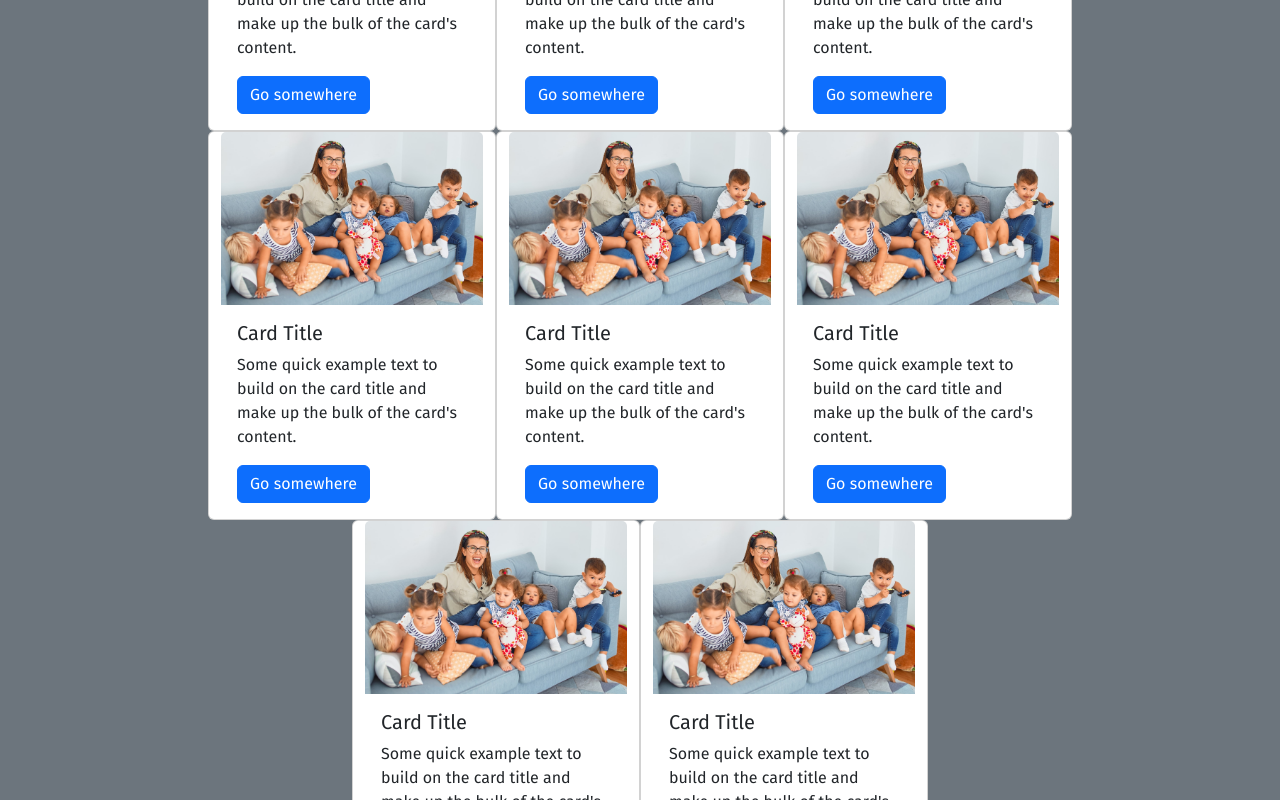
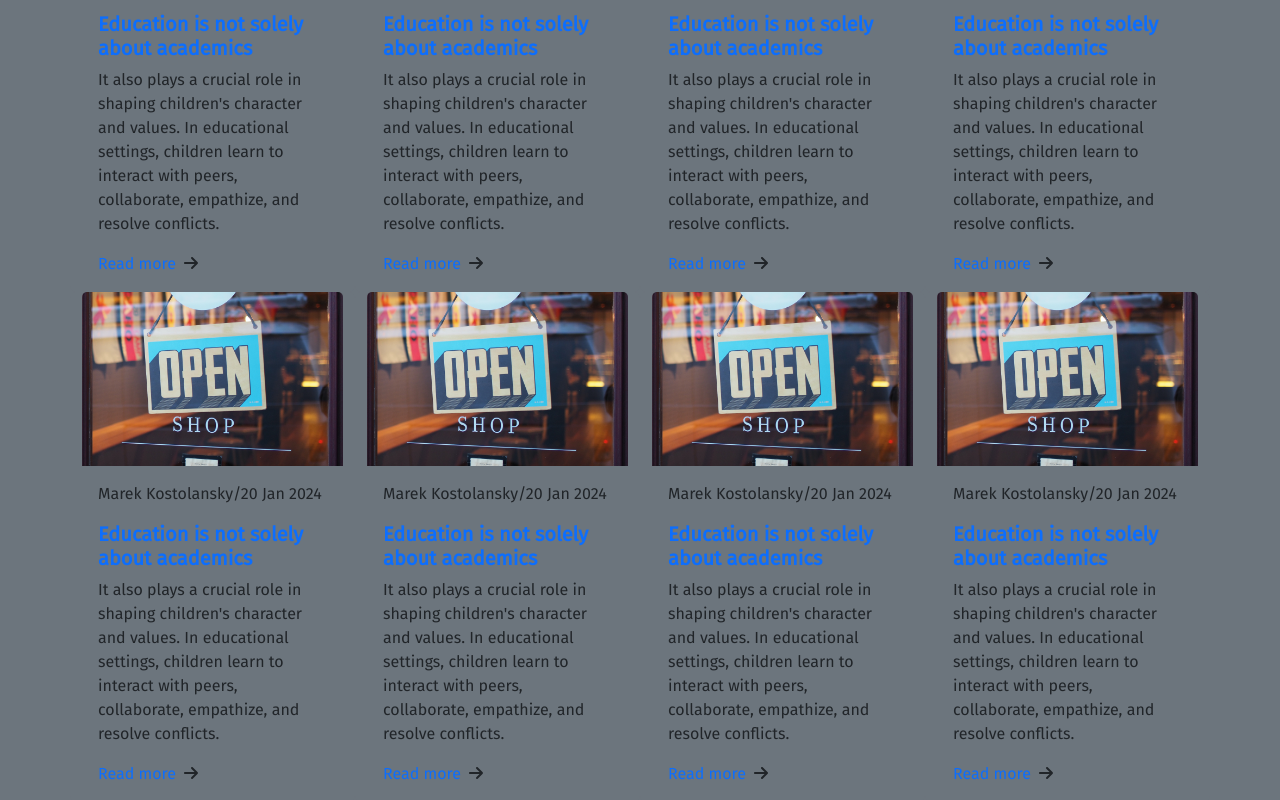
Before and after one commit to maderi21/blog, a JavaScript app: page / in a window 1280 px wide. Shown: the part 2120-2920 px from the top of the page. Built offline with nearby package versions, Linux system fonts and the light colour scheme; the HTML template or start-up script is replaced by a standard one; a web font is replaced by a local one.

Commit message:
blog posts final

```diff
--- a/src/App.js
+++ b/src/App.js
@@ -243,93 +243,161 @@ function App() {
               <img src={break1} className="img-fluid" />
             </Col>
           </Row>
-          <Row className="d-flex align-items-center justify-content-center">
-            <Card style={{ width: "18rem" }} className="d-flex">
-              <Card.Img variant="top" src={blog3} />
+          <p className="text-primary fw-bold">Blog posts</p>
+          <Row
+            md={4}
+            className="d-flex align-items-center justify-content-center"
+          >
+            <Card className="border-0 bg-secondary ">
+              <Card.Img variant="top" src={blog1} />
               <Card.Body>
-                <Card.Title>Card Title</Card.Title>
+                <Card.Text>Marek Kostolansky/20 Jan 2024</Card.Text>
+                <Card.Title className="text-primary fw-bold">
+                  Education is not solely about academics
+                </Card.Title>
                 <Card.Text>
-                  Some quick example text to build on the card title and make up
-                  the bulk of the card's content.
+                  It also plays a crucial role in shaping children's character
+                  and values. In educational settings, children learn to
+                  interact with peers, collaborate, empathize, and resolve
+                  conflicts.
                 </Card.Text>
-                <Button variant="primary">Go somewhere</Button>
+                <Card.Link className="text-decoration-none">
+                  Read more
+                </Card.Link>
+                <FontAwesomeIcon className="px-2" icon={faArrowRight} />
               </Card.Body>
             </Card>
-            <Card style={{ width: "18rem" }}>
-              <Card.Img variant="top" src={blog3} />
+            <Card className="border-0 bg-secondary ">
+              <Card.Img variant="top" src={blog1} />
               <Card.Body>
-                <Card.Title>Card Title</Card.Title>
+                <Card.Text>Marek Kostolansky/20 Jan 2024</Card.Text>
+                <Card.Title className="text-primary fw-bold">
+                  Education is not solely about academics
+                </Card.Title>
                 <Card.Text>
-                  Some quick example text to build on the card title and make up
-                  the bulk of the card's content.
+                  It also plays a crucial role in shaping children's character
+                  and values. In educational settings, children learn to
+                  interact with peers, collaborate, empathize, and resolve
+                  conflicts.
                 </Card.Text>
-                <Button variant="primary">Go somewhere</Button>
+                <Card.Link className="text-decoration-none">
+                  Read more
+                </Card.Link>
+                <FontAwesomeIcon className="px-2" icon={faArrowRight} />
               </Card.Body>
             </Card>
-            <Card style={{ width: "18rem" }}>
-              <Card.Img variant="top" src={blog3} />
+            <Card className="border-0 bg-secondary ">
+              <Card.Img variant="top" src={blog1} />
               <Card.Body>
-                <Card.Title>Card Title</Card.Title>
+                <Card.Text>Marek Kostolansky/20 Jan 2024</Card.Text>
+                <Card.Title className="text-primary fw-bold">
+                  Education is not solely about academics
+                </Card.Title>
                 <Card.Text>
-                  Some quick example text to build on the card title and make up
-                  the bulk of the card's content.
+                  It also plays a crucial role in shaping children's character
+                  and values. In educational settings, children learn to
+                  interact with peers, collaborate, empathize, and resolve
+                  conflicts.
                 </Card.Text>
-                <Button variant="primary">Go somewhere</Button>
+                <Card.Link className="text-decoration-none">
+                  Read more
+                </Card.Link>
+                <FontAwesomeIcon className="px-2" icon={faArrowRight} />
               </Card.Body>
             </Card>
-            <Card style={{ width: "18rem" }}>
-              <Card.Img variant="top" src={blog3} />
+            <Card className="border-0 bg-secondary ">
+              <Card.Img variant="top" src={blog1} />
               <Card.Body>
-                <Card.Title>Card Title</Card.Title>
+                <Card.Text>Marek Kostolansky/20 Jan 2024</Card.Text>
+                <Card.Title className="text-primary fw-bold">
+                  Education is not solely about academics
+                </Card.Title>
                 <Card.Text>
-                  Some quick example text to build on the card title and make up
-                  the bulk of the card's content.
+                  It also plays a crucial role in shaping children's character
+                  and values. In educational settings, children learn to
+                  interact with peers, collaborate, empathize, and resolve
+                  conflicts.
                 </Card.Text>
-                <Button variant="primary">Go somewhere</Button>
+                <Card.Link className="text-decoration-none">
+                  Read more
+                </Card.Link>
+                <FontAwesomeIcon className="px-2" icon={faArrowRight} />
               </Card.Body>
             </Card>
-            <Card style={{ width: "18rem" }}>
-              <Card.Img variant="top" src={blog3} />
+            <Card className="border-0 bg-secondary ">
+              <Card.Img variant="top" src={blog1} />
               <Card.Body>
-                <Card.Title>Card Title</Card.Title>
+                <Card.Text>Marek Kostolansky/20 Jan 2024</Card.Text>
+                <Card.Title className="text-primary fw-bold">
+                  Education is not solely about academics
+                </Card.Title>
                 <Card.Text>
-                  Some quick example text to build on the card title and make up
-                  the bulk of the card's content.
+                  It also plays a crucial role in shaping children's character
+                  and values. In educational settings, children learn to
+                  interact with peers, collaborate, empathize, and resolve
+                  conflicts.
                 </Card.Text>
-                <Button variant="primary">Go somewhere</Button>
+                <Card.Link className="text-decoration-none">
+                  Read more
+                </Card.Link>
+                <FontAwesomeIcon className="px-2" icon={faArrowRight} />
               </Card.Body>
             </Card>
-            <Card style={{ width: "18rem" }}>
-              <Card.Img variant="top" src={blog3} />
+            <Card className="border-0 bg-secondary ">
+              <Card.Img variant="top" src={blog1} />
               <Card.Body>
-                <Card.Title>Card Title</Card.Title>
+                <Card.Text>Marek Kostolansky/20 Jan 2024</Card.Text>
+                <Card.Title className="text-primary fw-bold">
+                  Education is not solely about academics
+                </Card.Title>
                 <Card.Text>
-                  Some quick example text to build on the card title and make up
-                  the bulk of the card's content.
+                  It also plays a crucial role in shaping children's character
+                  and values. In educational settings, children learn to
+                  interact with peers, collaborate, empathize, and resolve
+                  conflicts.
                 </Card.Text>
-                <Button variant="primary">Go somewhere</Button>
+                <Card.Link className="text-decoration-none">
+                  Read more
+                </Card.Link>
+                <FontAwesomeIcon className="px-2" icon={faArrowRight} />
               </Card.Body>
             </Card>
-            <Card style={{ width: "18rem" }}>
-              <Card.Img variant="top" src={blog3} />
+            <Card className="border-0 bg-secondary ">
+              <Card.Img variant="top" src={blog1} />
               <Card.Body>
-                <Card.Title>Card Title</Card.Title>
+                <Card.Text>Marek Kostolansky/20 Jan 2024</Card.Text>
+                <Card.Title className="text-primary fw-bold">
+                  Education is not solely about academics
+                </Card.Title>
                 <Card.Text>
-                  Some quick example text to build on the card title and make up
-                  the bulk of the card's content.
+                  It also plays a crucial role in shaping children's character
+                  and values. In educational settings, children learn to
+                  interact with peers, collaborate, empathize, and resolve
+                  conflicts.
                 </Card.Text>
-                <Button variant="primary">Go somewhere</Button>
+                <Card.Link className="text-decoration-none">
+                  Read more
+                </Card.Link>
+                <FontAwesomeIcon className="px-2" icon={faArrowRight} />
               </Card.Body>
             </Card>
-            <Card style={{ width: "18rem" }}>
-              <Card.Img variant="top" src={blog3} />
+            <Card className="border-0 bg-secondary ">
+              <Card.Img variant="top" src={blog1} />
               <Card.Body>
-                <Card.Title>Card Title</Card.Title>
+                <Card.Text>Marek Kostolansky/20 Jan 2024</Card.Text>
+                <Card.Title className="text-primary fw-bold">
+                  Education is not solely about academics
+                </Card.Title>
                 <Card.Text>
-                  Some quick example text to build on the card title and make up
-                  the bulk of the card's content.
+                  It also plays a crucial role in shaping children's character
+                  and values. In educational settings, children learn to
+                  interact with peers, collaborate, empathize, and resolve
+                  conflicts.
                 </Card.Text>
-                <Button variant="primary">Go somewhere</Button>
+                <Card.Link className="text-decoration-none">
+                  Read more
+                </Card.Link>
+                <FontAwesomeIcon className="px-2" icon={faArrowRight} />
               </Card.Body>
             </Card>
           </Row>
```
